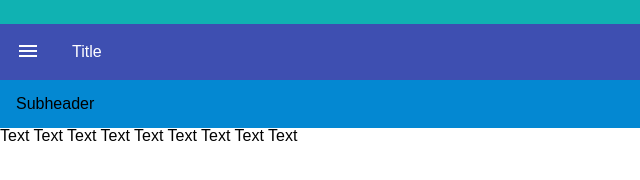
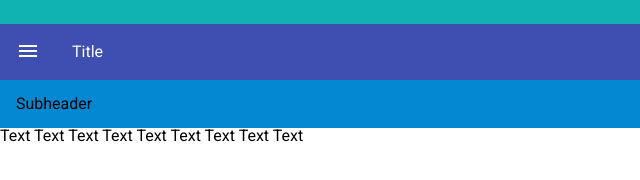
Before and after one commit to SerkanSipahi/material.honey.glass, a website: page packages/appshell/index.html in a window 1280 px wide. Shown: the full height of the page, 0-640 px from the left. Drawn offline with nearby package versions, Linux system fonts and the light colour scheme; files that its build step writes are made by us from their sources.

Commit message:
add simple google roboto font and some resources for that

```diff
--- a/packages/appshell/css/styles.css
+++ b/packages/appshell/css/styles.css
@@ -1,5 +1,15 @@
 /**
+ * Resources:
  * https://material.io/guidelines/material-design/elevation-shadows.html#elevation-shadows-elevation-android
+ * - dimensions for mobile/tablet/desktip
+ * https://getmdl.io/index.html
+ * - components
+ * https://material.io/guidelines/style/typography.html#typography-other-typographic-guidelines
+ * - font sizes, lineheight, Colors & contrast for title, headline, subheading, button, etc
+ * - generator => https://google-webfonts-helper.herokuapp.com/fonts/roboto?subsets=latin
+ * - https://www.maketecheasier.com/use-google-roboto-font-everywhere/
+ * - http://stackoverflow.com/questions/23915849/how-to-use-roboto-light-thin-from-google-fonts-in-chrome
+ * - http://tobiasahlin.com/typesource/08-fall-collection/
  */
 
 /**
@@ -67,7 +77,7 @@ body {
 com-header,
 com-subheader,
 com-list {
-    font-family: Arial;
+    font-family: Roboto;
 }
 
 /** Keylines **/
--- a/packages/appshell/index.html
+++ b/packages/appshell/index.html
@@ -14,6 +14,9 @@
         <link rel="stylesheet" type="text/css" href="./assets/reset.css">
         <link rel="stylesheet" type="text/css" href="./assets/styles.css">
         <link href="https://fonts.googleapis.com/icon?family=Material+Icons" rel="stylesheet">
+        <link href='http://fonts.googleapis.com/css?family=Roboto' rel='stylesheet' type='text/css'>
+
+
 
     </head>
     <body>
```
